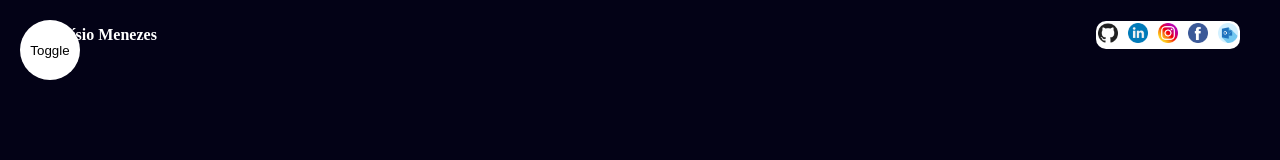
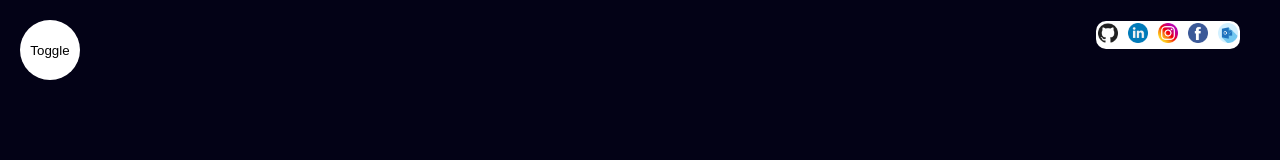
Before and after one commit to tarcisiomenezes2023/my-portfoliov2, a React (Vite) app in the folder portfolio-v2/: page / in a window 1280 px wide. Shown: the top 160 px of the page. Built offline with nearby package versions, Linux system fonts and the light colour scheme.

Commit message:
Span from Navbar removed.

```diff
--- a/portfolio-v2/src/components/Navbar.jsx
+++ b/portfolio-v2/src/components/Navbar.jsx
@@ -6,7 +6,6 @@ const Navbar = () => {
     <div className="navbar">
       <Sidebar />
       <div className="wrapper">
-        <span>Tarcísio Menezes</span>
         <div className="social">
           <a href="https://github.com/tarcisiomenezes2023" target="blank"><img src="/img/github1.png" alt="Github" /></a>
           <a href="https://www.linkedin.com/in/tarc%C3%ADsio-menezes-03b8a0233/" target="blank"><img src="/img/linkedin1.png" alt="Linkedin" /></a>
--- a/portfolio-v2/src/components/Navbar.scss
+++ b/portfolio-v2/src/components/Navbar.scss
@@ -5,14 +5,9 @@
         max-width: 1200px;
         margin: auto;
         display: flex;
+        justify-content: flex-end;
         align-items: center;
-        justify-content: space-between;
         height: 100%;
-
-        span {
-            color: white;
-            font-weight: bold;
-        }
 
         .social {
             display: flex;
```
